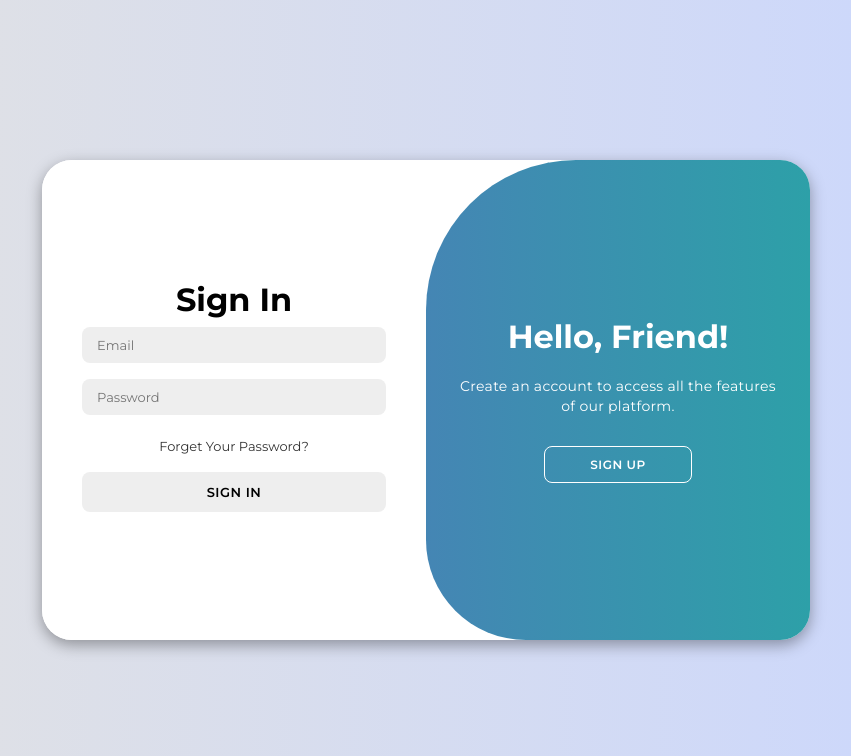
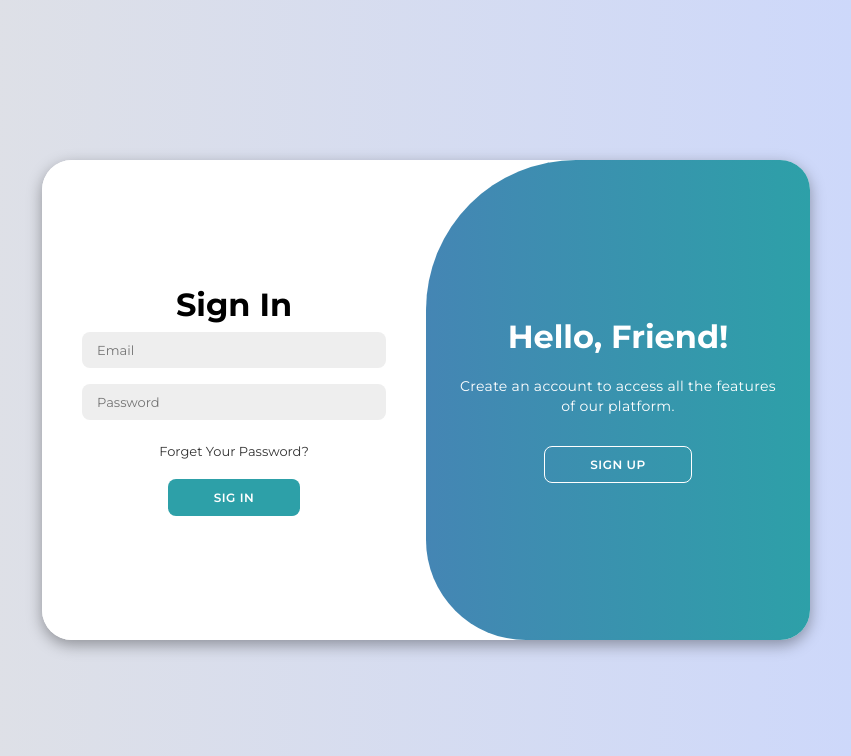
Before and after one commit to IacopoLibero/prenotation_platform, a PHP site: page / in a window 1280 px wide. Shown: the top 756 px of the page, without its empty margins (214-1065 px from the left). Run offline with PHP 8.4, Linux system fonts and the light colour scheme.

Commit message:
Refactor registration and login forms to use button elements, improve input handling, and streamline SQL queries

```diff
--- a/index.php
+++ b/index.php
@@ -24,8 +24,7 @@
             <input type="checkbox" id="professore"/>
             <label for="professore">I'm a professor</label>
           </div>
-
-          <input class="belbottone" type="submit" value="Sign Up"/>
+          <button type="submit">Sign up</button>
         </form>
         <?php
           session_start();
@@ -51,7 +50,7 @@
           <input type="email" placeholder="Email" />
           <input type="password" placeholder="Password" />
           <a href="#">Forget Your Password?</a>
-          <input class="belbottone" type="submit" value="Sign In"/>
+          <button type="submit">Sig in</button>
         </form>
         <?php
           session_start();
--- a/login/style_login.css
+++ b/login/style_login.css
@@ -96,26 +96,6 @@ body{
     top: 0;
     height: 100%;
     transition: all 0.6s ease-in-out;
-}
-
-.belbottone{
-    background-color: #5c6bc0;
-    color: black;
-    font-size: 14px;
-    padding: 12px 50px !important;
-    border: none;
-    border-radius: 8px;
-    font-weight: 600;
-    letter-spacing: 0.5px;
-    text-transform: uppercase;
-    margin-top: 15px;
-    cursor: pointer;
-    transition: background-color 0.3s ease;
-}
-
-.belbottone:hover{
-    color: #fff;
-    background-color: #2da0a8;
 }
 .sign-in{
     left: 0;
```
Also changed, not shown: login/script_registrazione.php (+12 -28 lines).
